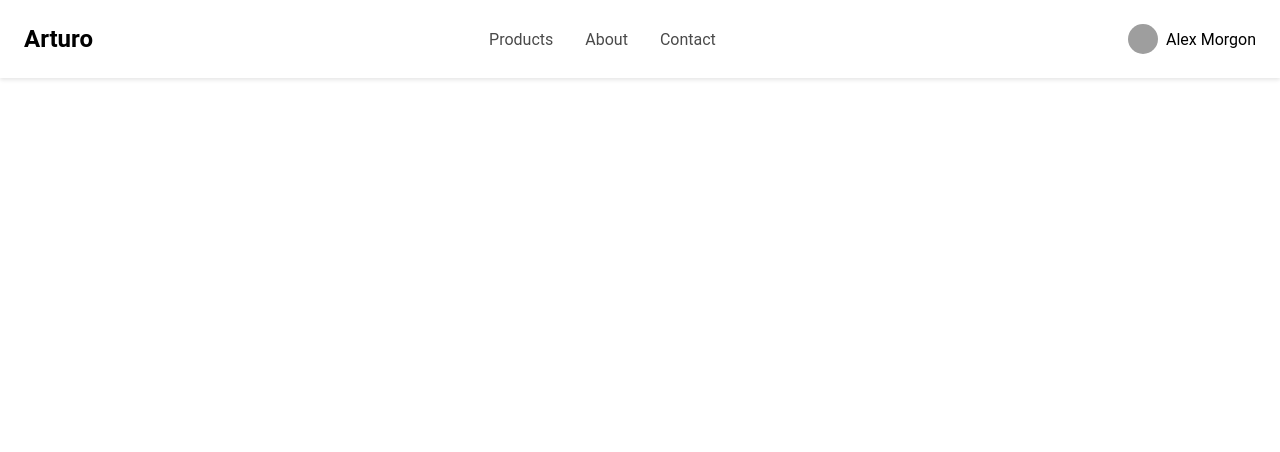
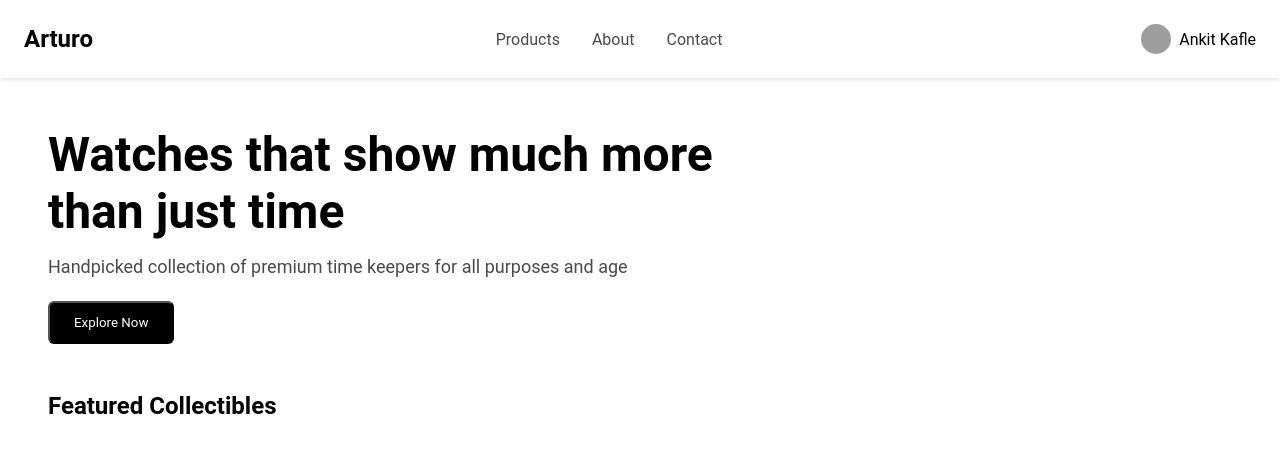
Before and after one commit to NikeshMan16/watch-product, a React (Vite) app: page / in a window 1280 px wide. Shown: the top 452 px of the page. Built offline with nearby package versions, Linux system fonts and the light colour scheme; grey boxes are pictures that could not be loaded.

Commit message:
addition of new component as mainsection

```diff
--- a/src/App.jsx
+++ b/src/App.jsx
@@ -1,8 +1,10 @@
 import { useState } from 'react'
 import React from 'react';
 
+
 import './App.css'
 import Header from './components/header/header';
+import Mainsection from './components/mainsection/mainsection';
 function App() {
 
 
@@ -10,6 +12,7 @@ function App() {
     <>
     <div className='App'>
       <Header/>
+      <Mainsection/>
     </div>
     </>
 
--- a/src/components/header/header.jsx
+++ b/src/components/header/header.jsx
@@ -15,7 +15,7 @@ export default function Header() {
                 <i className="fas fa-shopping-cart"></i>
                 <div className="user-profile">
                     <img src="https://storage.googleapis.com/a1aa/image/mYmQmfFXMkQtMq1tjqIiSHHKufxpLs5Nri0i93fnvzfV7FhOB.jpg" alt="User profile picture" />
-                    <span>Alex Morgon</span>
+                    <span>Ankit Kafle</span>
                 </div>
             </div>
         </header>
--- /dev/null
+++ b/src/components/mainsection/mainsection.css
@@ -0,0 +1,34 @@
+.main-section {
+    width: 66.67%;
+    padding: 3rem;
+  }
+
+  .main-section h1 {
+    font-size: 3rem;
+    font-weight: bold;
+    margin-bottom: 1rem;
+  }
+
+  .main-section p {
+    font-size: 1.125rem;
+    color: #4a4a4a;
+    margin-bottom: 1.5rem;
+  }
+
+  .main-section button {
+    padding: 0.75rem 1.5rem;
+    background-color: black;
+    color: white;
+    border-radius: 0.375rem;
+    cursor: pointer;
+  }
+
+  .main-section button:hover {
+    color: #32cd32;
+  }
+
+  .main-section h2 {
+    margin-top: 3rem;
+    font-size: 1.5rem;
+    font-weight: 600;
+  }
--- /dev/null
+++ b/src/components/mainsection/mainsection.jsx
@@ -0,0 +1,19 @@
+import React from "react";
+import Featuredcollectibles from "../featuredcollection/featuredcollectibles";
+import './mainsection.css'
+export default function Mainsection(){
+
+
+
+    return (
+        <>
+        <section className="main-section">
+            <h1>Watches that show much more than just time</h1>
+            <p>Handpicked collection of premium time keepers for all purposes and age</p>
+            <button>Explore Now</button>
+            <h2>Featured Collectibles</h2>
+            <Featuredcollectibles/>
+        </section>
+        </>
+    );
+};
```
